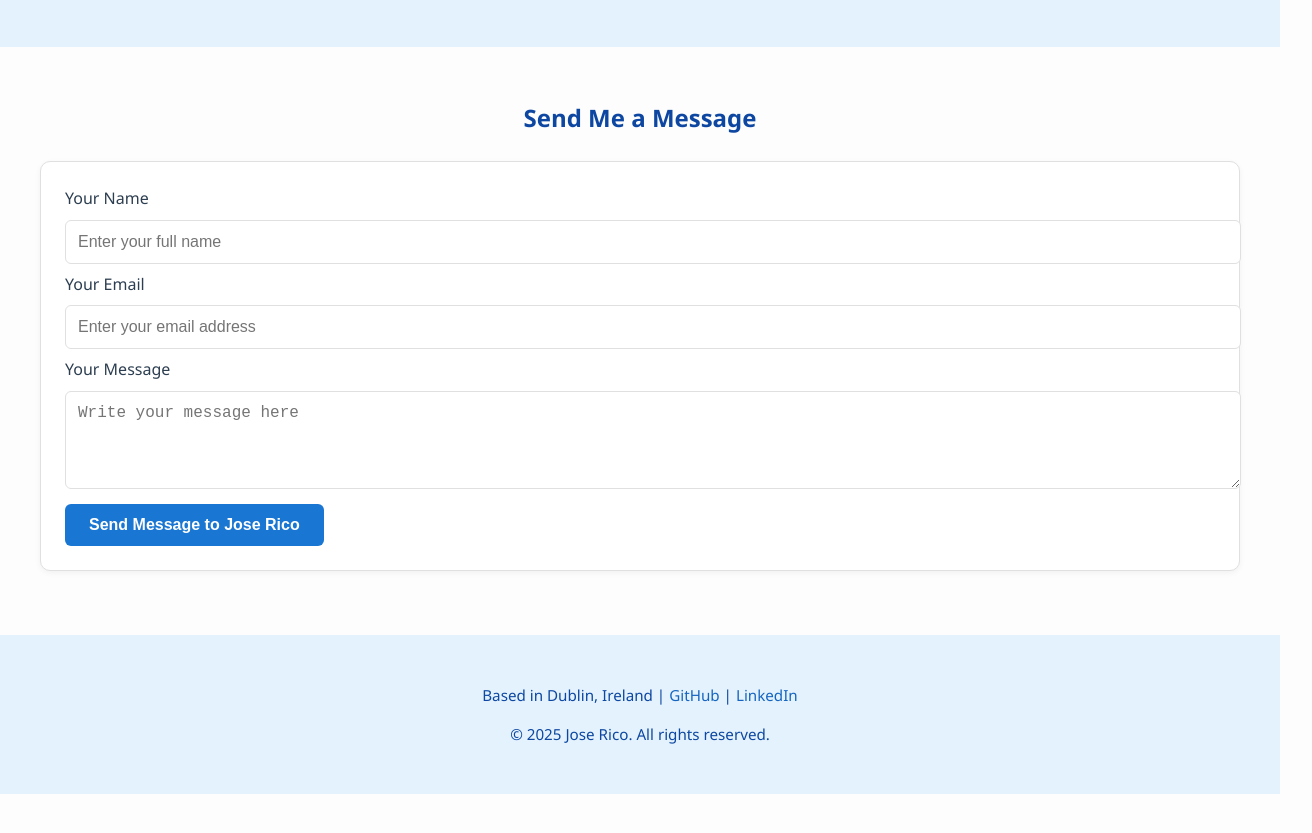
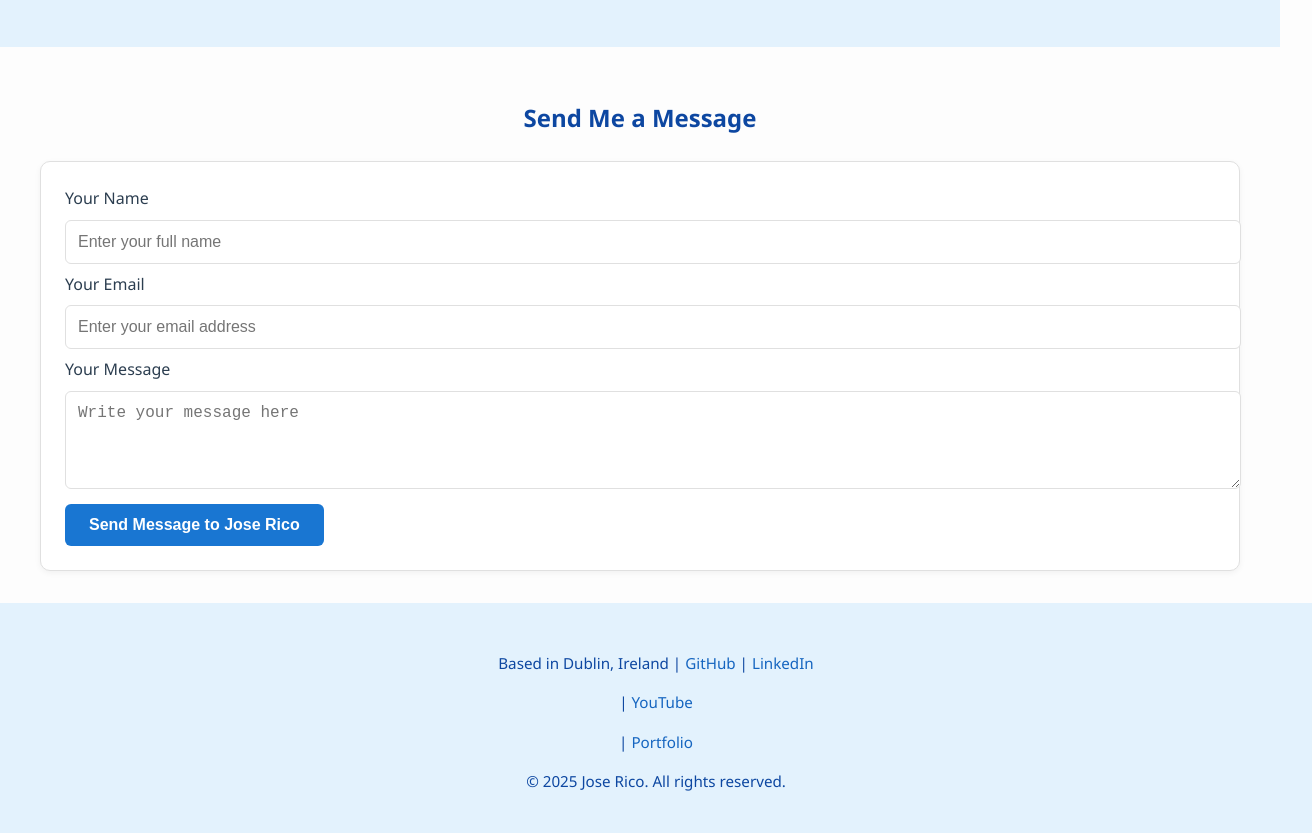
Before and after one commit to josericodata/streamlit-developer, a plain HTML site: page Pages/contact.html in a window 1280 px wide. Shown: the part 135-968 px from the top of the page, 1312 px wide, since content can reach past the window. Before the commit the page ends 929 px from the top, so only its background shows below. Drawn offline with Linux system fonts and the light colour scheme.

Commit message:
Updating footer

```diff
--- a/Pages/contact.html
+++ b/Pages/contact.html
@@ -36,7 +36,7 @@
     </section>
 
     <footer>
-        <p>Based in Dublin, Ireland | <a href="https://github.com/josericodata" target="_blank" rel="noopener">GitHub</a> | <a href="https://www.linkedin.com/in/josericodata/" target="_blank" rel="noopener">LinkedIn</a></p>
+        <p>Based in Dublin, Ireland | <a href="https://github.com/josericodata" target="_blank">GitHub</a> | <a href="https://www.linkedin.com/in/josericodata/" target="_blank">LinkedIn</a></p> | <a href="https://www.youtube.com/@josericodata" target="_blank">YouTube</a></p> | <a href="https://josericodata.github.io/" target="_blank">Portfolio</a></p>
         <p>&copy; <span id="year"></span> Jose Rico. All rights reserved.</p>
         <script>
             document.getElementById('year').textContent = new Date().getFullYear();
--- a/assets/styles/styles.css
+++ b/assets/styles/styles.css
@@ -1,9 +1,12 @@
-body {
+html, body {
     font-family: 'Segoe UI', Tahoma, Geneva, Verdana, sans-serif;
-    margin: 0;
     background-color: #fdfdfd;
     color: #2c3e50;
     line-height: 1.6;
+    height: 100%;
+    margin: 0;
+    display: flex;
+    flex-direction: column;
   }
 
   header {
@@ -78,7 +81,7 @@ body {
     padding: 2rem 1rem;
     text-align: center;
     font-size: 0.95rem;
-    margin-top: 2rem;
+    width: 100%;
   }
 
   footer a {
@@ -193,3 +196,8 @@ form input[type="submit"]:hover {
 .card:hover {
     transform: translateY(-4px);
 }
+
+/* Main content will expand to fill the available space */
+#contact-form {
+  flex: 1;
+}
```
Also changed, not shown: index.html (+1 -1 lines), 1 other file.
